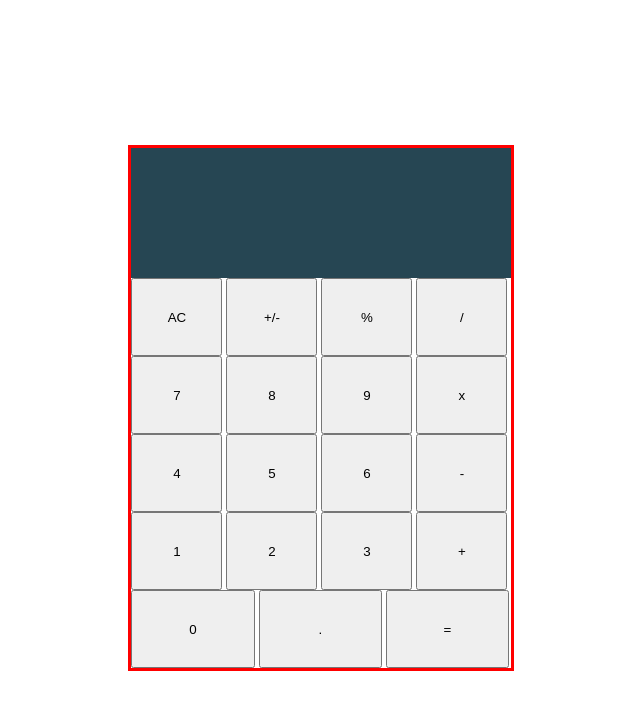
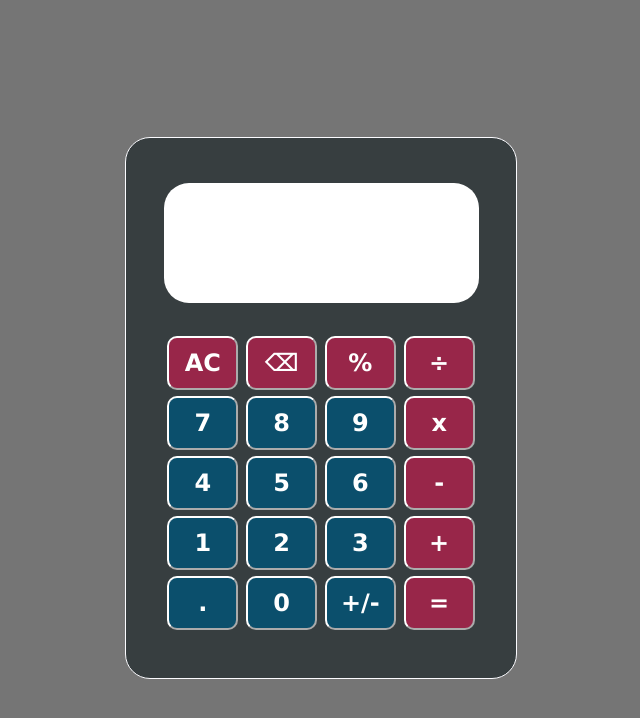
Before and after one commit to salaga-py2021/odin-calculator, a plain HTML site: page index.html in a window 1280 px wide. Shown: the whole page, without its empty margins (319-959 px from the left). Drawn offline with Linux system fonts and the light colour scheme.

Commit message:
Add styling for calculator

```diff
--- a/index.html
+++ b/index.html
@@ -9,37 +9,41 @@
     <title>Odin Calculator</title>
 </head>
 <body>
+    <div> </div>
+    <div id = 'calcDesign'>
         <div id = 'calcContainer'>
             <div id = 'calcDisplay'></div>
             <div id = 'buttonContainer'>
                 <div id = 'row1' class = 'row'>
                     <button>AC</button>
-                <button>+/-</button>
+                    <button>⌫</button>
                     <button>%</button>
-                <button>/</button>
+                    <button>÷</button>
                 </div>
                 <div id = 'row2' class = 'row'>
                     <button>7</button>
                     <button>8</button>
                     <button>9</button>
-                <button>x</button>
+                    <button class = 'last-col'>x</button>
                 </div>
                 <div id = 'row3' class = 'row'>
                     <button>4</button>
                     <button>5</button>
                     <button>6</button>
-                <button>-</button>
+                    <button class = 'last-col'>-</button>
                 </div>
                 <div id = 'row4' class = 'row'>
                     <button>1</button>
                     <button>2</button>
                     <button>3</button>
-                <button>+</button>
+                    <button class = 'last-col'>+</button>
                 </div>
                 <div id = 'row5' class = 'row'>
+                    <button>.</button>
                     <button>0</button>
-                <button>.</button>
-                <button>=</button>
+                    <button>+/-</button>
+                    <button class = 'last-col'>=</button>
+                </div>
             </div>
         </div>
     </div>
--- a/script.js
+++ b/script.js
@@ -27,13 +27,14 @@ function operate(arr){
     if (operator == '+') {return add(Number(arr[0]),Number(arr[2]));}
     else if (operator == '-') {return subtract(arr[0],arr[2]);}
     else if (operator == 'x' || operator == '*') {return multiply(arr[0],arr[2]);}
-    else if (operator == '/') {return divide(arr[0],arr[2]);}
+    else if (operator == '/' || operator == '÷') {return divide(arr[0],arr[2]);}
 }
 
 function updateDisplay(userInput){
     let currentIndex = (isSecondNumber) ? 2 : 0;
+    console.log(userInput)
 
-    if(userInput.match(/[\*x\/+-]/gm) && userInput != '+/-'){
+    if((userInput.match(/[\*x\/+-]/gm) || userInput == '÷') && userInput != '+/-'){
         isSecondNumber = clearScreen = true;
         if(newCalc){
             // Operation is being contiued after pressing '='. ie: 1+1=2+...
@@ -47,7 +48,6 @@ function updateDisplay(userInput){
         numberStorage[1] = userInput;
     }
     else if (!isNaN(parseInt(userInput))){
-        console.log('Else if 1???')
         if (clearScreen){
             calcDisplay.textContent = '';
             clearScreen = false;
@@ -59,12 +59,14 @@ function updateDisplay(userInput){
         numberStorage[currentIndex] += userInput;
         calcDisplay.textContent += userInput;
     }
-    else if(userInput == '='){
+    else if(userInput == '=' || userInput == 'Enter'){
         result = operate(numberStorage);
         calcDisplay.textContent = result.toString().includes('.')
                                   ? result.toFixed(6) : result;
         // indicate that current calculation has ended and newCalc is ready
         clearScreen = newCalc = true;
+        isSecondNumber = false;
+        numberStorage[0] = calcDisplay.textContent;
     }
     else if (userInput == '.'){
         if (calcDisplay.textContent.indexOf('.') == -1){
@@ -78,7 +80,7 @@ function updateDisplay(userInput){
         numberStorage = {0: '', 1: '', 2: ''};
         clearScreen = newCalc = isSecondNumber = false;
     }
-    else if(userInput == 'Backspace' || userInput == 'Del' || userInput == 'Delete'){
+    else if(userInput == 'Backspace' || userInput == '⌫' || userInput == 'Delete'){
         calcDisplay.textContent = calcDisplay.textContent.slice(0,-1)
         numberStorage[currentIndex] = calcDisplay.textContent
     }
@@ -90,6 +92,7 @@ function updateDisplay(userInput){
         numberStorage[currentIndex] /= 100;
         calcDisplay.textContent = numberStorage[currentIndex];
     }
+    console.log(numberStorage)
 
 }
 
--- a/styles.css
+++ b/styles.css
@@ -1,39 +1,85 @@
 body {
     display: flex;
+    flex-direction: column;
     height: 100vh;
     justify-content: center;
     align-items: center;
+    background-color: #757575;
+}
+
+#calcDesign{
+    display: flex;
+    justify-content: center;
+    align-items: center;
+    height: 500px;
+    width: 350px;
+    background-color: #373E40;
+    border-radius: 25px;
+    padding: 20px;
+    border: solid 1px #FBFBFF;
 }
 
 #calcContainer{
     display: flex;
     flex-direction: column;
-    height: 65%;
-    width: 30%;
-    border: solid red;
+    justify-content: center;
+    height: 90%;
+    width: 90%;
+    gap: 30px;
 }
 
 #calcDisplay {
-    background-color: #264653;
-    color: white;
-    height: 25%;
+    display: flex;
+    background-color: #FFFFFF;
+    height: 20%;
+    border-radius: 25px;
+    padding: 20px;
+    font-size: xx-large;
+    justify-content: end;
+    align-items: center;
 }
 
 #buttonContainer {
     display: flex;
     flex-direction: column;
+    align-items: center;
     height: 75%;
+
 }
 
 .row {
+   display: flex;
    flex: 1 1 auto;
+   width: 100%;
+   align-items: center;
+   justify-content: space-around;
 }
 
 .row > button {
-    width: 24%;
-    height: 100%;
+    flex-shrink: 0;
+    width: 22.5%;
+    height: 90%;
 }
 
-#row5 > button{
-    width: 32.5%;
+button {
+    float:left;
+    line-height:1em;
+
+    text-align:center;
+    color: white;
+    font-family:Verdana;
+    font-size: 3.0vh;
+    font-weight:bold;
+    text-decoration:none;
+    background-color: #0B4F6C;
+
+    border-color: white;
+    border-radius: 10px;
+    border-width: 2px;
 }
+
+#row1 > button,
+.last-col{
+    background-color: #982649 ;
+    color: white;
+}
```
Lines whose indentation alone changed are shown as unchanged.
